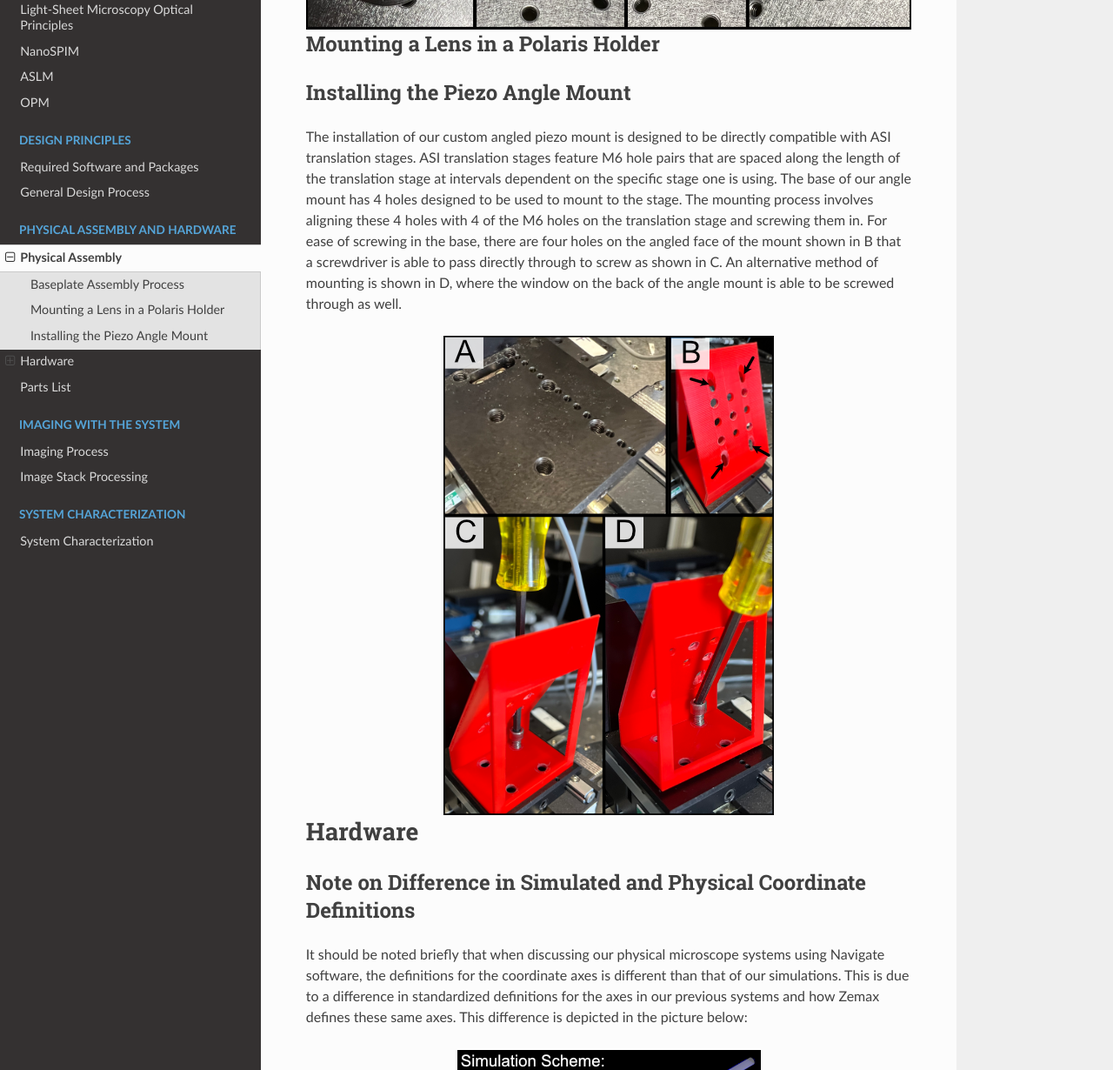
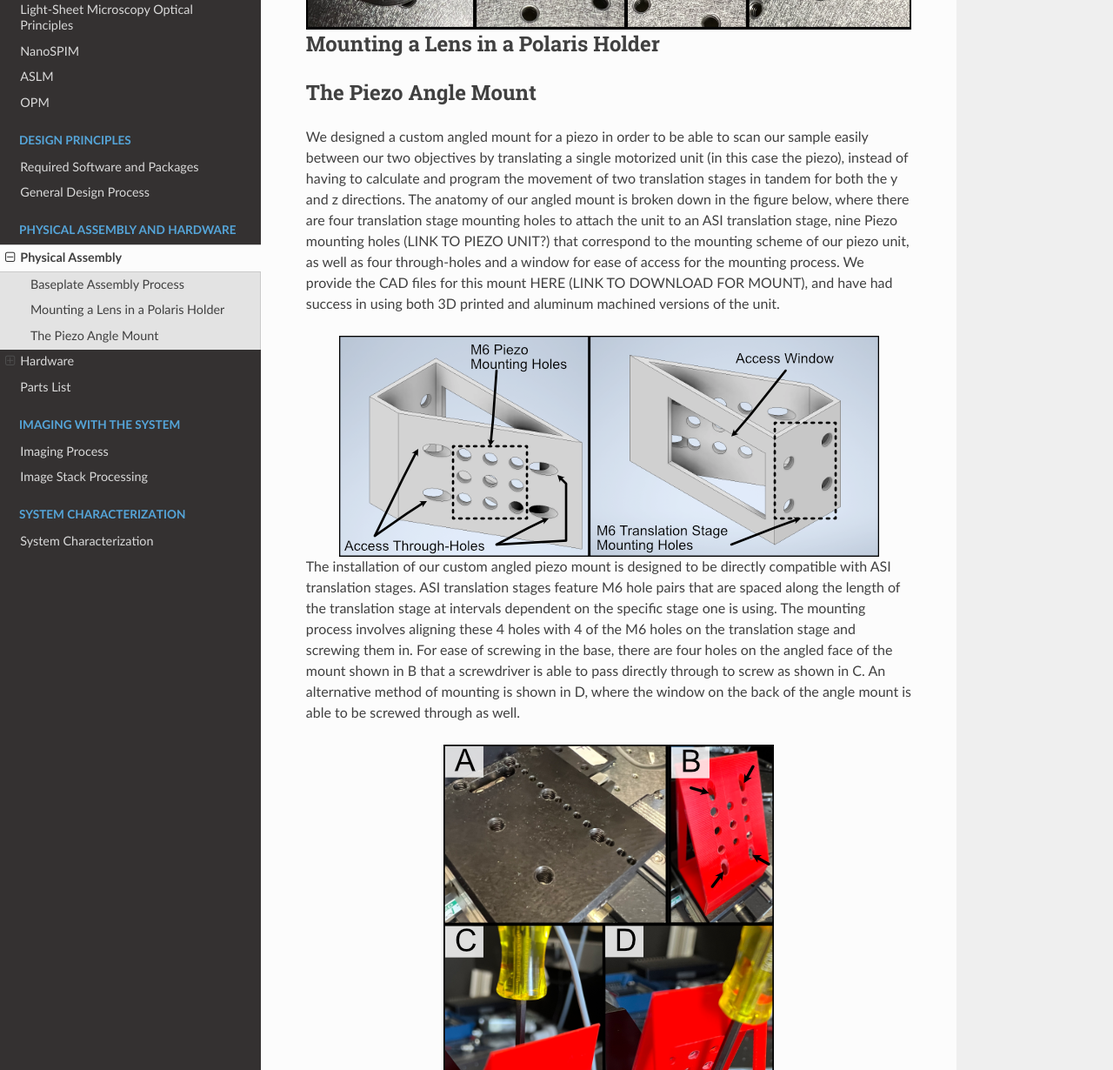
Before and after one commit to TheDeanLab/COMPASS, a Sphinx documentation site: the page built from docs/source/physical_assembly/physical_assembly.rst, in a window 1280 px wide and 1400 px high, scrolled down 1250 px. Shown: the part 170-1400 px from the top of the window at 87% size. Built offline with Sphinx 7.4.7 and the Read the Docs theme 2.0.0, drawn with Linux system fonts in a browser that asks for light colours; pages that are not in the unit, such as notebooks, are missing from menus.

Commit message:
angle mount updates

```diff
--- a/docs/source/physical_assembly/physical_assembly.rst
+++ b/docs/source/physical_assembly/physical_assembly.rst
@@ -38,13 +38,25 @@ ______________________________
 
 
 
-Installing the Piezo Angle Mount
+The Piezo Angle Mount
 ______________________________
+
+We designed a custom angled mount for a piezo in order to be able to scan our sample easily between our two
+objectives by translating a single motorized unit (in this case the piezo), instead of having to calculate and
+program the movement of two translation stages in tandem for both the y and z directions. The anatomy of our angled
+mount is broken down in the figure below, where there are four translation stage mounting holes to attach the unit to
+an ASI translation stage, nine Piezo mounting holes (LINK TO PIEZO UNIT?) that correspond to the mounting scheme of
+our piezo unit, as well as four through-holes and a window for ease of access for the mounting process. We provide
+the CAD files for this mount HERE (LINK TO DOWNLOAD FOR MOUNT), and have had success in using both 3D printed and
+aluminum machined versions of the unit.
+
+.. image:: Images/AnglemountAnatomy.png
+    :align: center
+    :alt: Breakdown of our custom angle piezo angle mount
 
 The installation of our custom angled piezo mount is designed to be directly compatible with ASI translation stages.
 ASI translation stages feature M6 hole pairs that are spaced along the length of the translation stage at intervals
-dependent on the specific stage one is using. The base of our angle mount has 4 holes designed to be used to mount to
-the stage. The mounting process involves aligning these 4 holes with 4 of the M6 holes on the translation stage and
+dependent on the specific stage one is using. The mounting process involves aligning these 4 holes with 4 of the M6 holes on the translation stage and
 screwing them in. For ease of screwing in the base, there are four holes on the angled face of the mount shown in B
 that a screwdriver is able to pass directly through to screw as shown in C. An alternative method of mounting is
 shown in D, where the window on the back of the angle mount is able to be screwed through as well.
```
Also changed, not shown: docs/source/physical_assembly/Images/AnglemountAnatomy.png (added).
